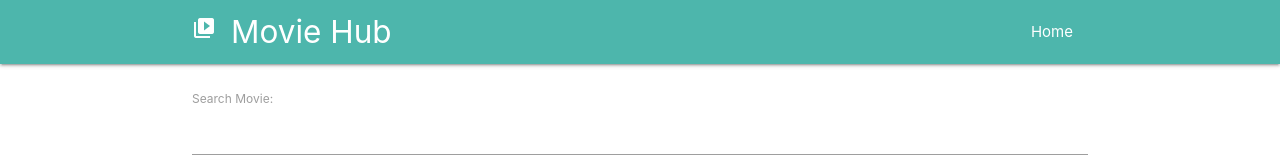
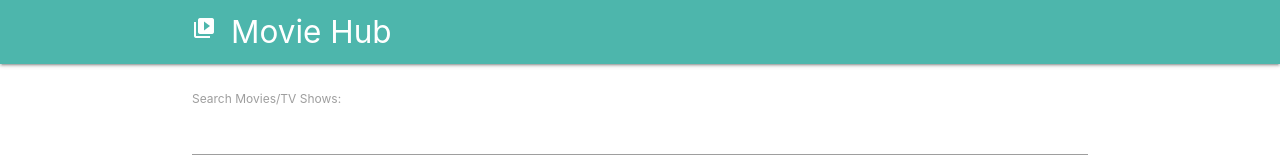
Before and after one commit to ehsanexe/Movie-Hub, a React (Create React App) app in the folder moviehub/: page / in a window 1280 px wide. Shown: the top 160 px of the page. Built offline with nearby package versions, Linux system fonts and the light colour scheme.

Commit message:
env file and icon added

```diff
--- a/moviehub/src/MovieCard.js
+++ b/moviehub/src/MovieCard.js
@@ -9,8 +9,9 @@ class MovieCard extends Component{
 
     componentDidMount(){
         let id = this.props.match.params.imdbID;
-        console.log("iimdbID:",id)
-        axios.get(`http://www.omdbapi.com/?i=${id}&apikey=cb3a98a0`)
+        console.log("imdbID:",id)
+        const API_KEY = process.env.REACT_APP_OMDB_API_KEY
+        axios.get(`http://www.omdbapi.com/?i=${id}&apikey=${API_KEY}`)
             .then(res => {
                 console.log(res);
                 this.setState({
--- a/moviehub/src/Navbar.js
+++ b/moviehub/src/Navbar.js
@@ -7,7 +7,7 @@ const Navbar = (props) => {
       <div className="container">
         <Link className="brand-logo" to="/"><i class="large material-icons">video_library</i>Movie Hub</Link>
         <ul className="right">
-          <li><NavLink exact to="/">Home</NavLink></li>
+          {/* <li><NavLink exact to="/">Home</NavLink></li> */}
 
         </ul>
       </div>
--- a/moviehub/src/Search.js
+++ b/moviehub/src/Search.js
@@ -18,8 +18,8 @@ class Search extends Component {
 
     HandleSubmit = (e) => {
         e.preventDefault();
-
-        axios.get(`http://www.omdbapi.com/?s=${this.state.search}&apikey=cb3a98a0`)
+        const API_KEY = process.env.REACT_APP_OMDB_API_KEY
+        axios.get(`http://www.omdbapi.com/?s=${this.state.search}&apikey=${API_KEY}`)
             .then(res => {
                 console.log(res);
                 this.setState({
@@ -42,7 +42,7 @@ class Search extends Component {
             <div class="container">
                 <form  onSubmit={this.HandleSubmit}>
                     <br></br>
-                    <label htmlFor="search">Search Movie:</label>
+                    <label htmlFor="search">Search Movies/TV Shows:</label>
                     <input type="text" onChange={this.HandleChange} />
                     <button class="btn waves-effect waves-light" type="submit">
                     <i class="material-icons right">search</i>Search</button>
@@ -55,7 +55,7 @@ class Search extends Component {
                         <div class="col s3 ">
                             <div class="card medium" key={movie.imdbID}>
                                 <div class="card-image">
-                                    <img src={movie.Poster} alt=" missing" />
+                                    <img src={movie.Poster} alt="n/a" />
                                 </div>
                                 <div class="card-content">
                                     <Link to={'/' + movie.imdbID}>
```
Also changed, not shown: 2 other files (tests, documents, lock files or other folders).
